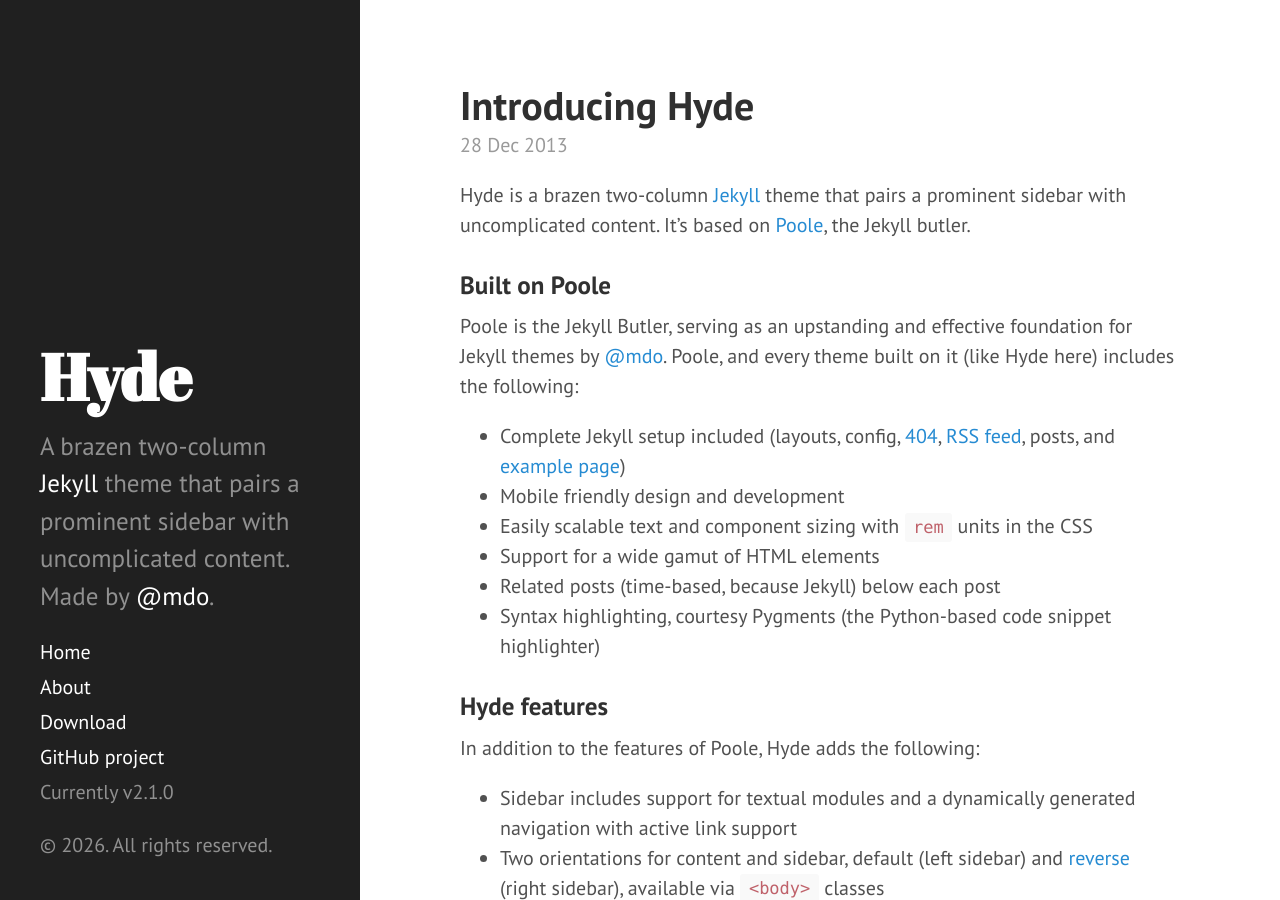
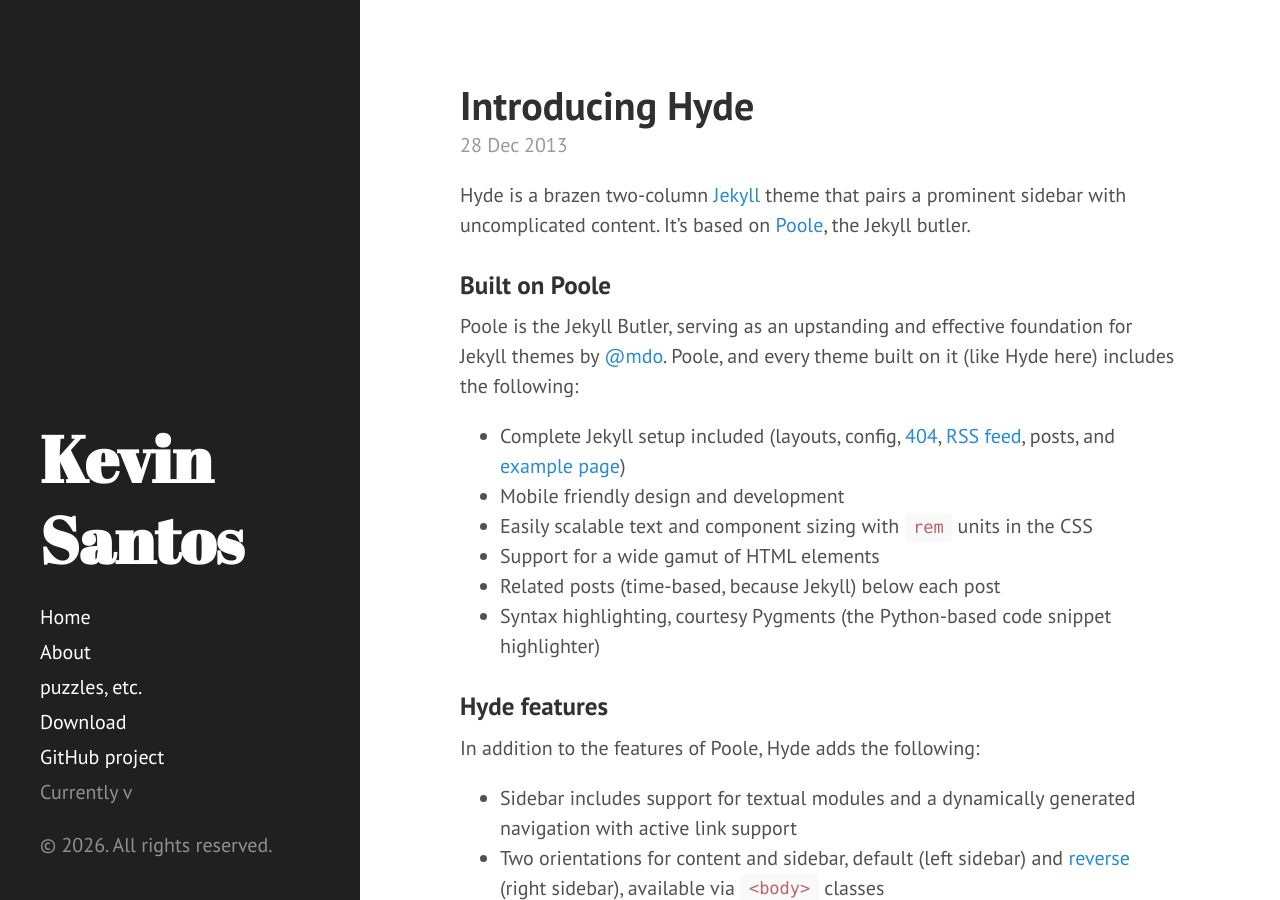
Before and after one commit to kev-santos/kev-santos.github.io, a Jekyll site: the page built from index.html, in a window 1280 px wide and 900 px high. Built offline with Jekyll 4.4.1, drawn with Linux system fonts in a browser that asks for light colours; Markdown is read by kramdown in place of the engine named in the settings; the list of posts is cut into pages by our own code.

Commit message:
added own content

```diff
--- a/_config.yml
+++ b/_config.yml
@@ -6,22 +6,22 @@ highlighter:      pygments
 permalink:        pretty
 
 # Setup
-title:            Hyde
-tagline:          'A Jekyll theme'
-description:      'A brazen two-column <a href="http://jekyllrb.com" target="_blank">Jekyll</a> theme that pairs a prominent sidebar with uncomplicated content. Made by <a href="https://twitter.com/mdo" target="_blank">@mdo</a>.'
-url:              http://hyde.getpoole.com
+title:            Kevin Santos
+tagline:          'getting by'
+description:      ''
+url:              https://kev-santos.github.io
 baseurl:          /
 
 author:
-  name:           'Mark Otto'
-  url:            https://twitter.com/mdo
+  name:           'Kevin Santos'
+  url:            https://kev-santos.github.io
 
 gems:                [jekyll-paginate]
 paginate:            5
 paginate_path:       "page:num"
 
 # Custom vars
-version:          2.1.0
+# version:          2.1.0
 
-github:
-  repo:           https://github.com/poole/hyde
+#github:
+#  repo:           https://github.com/poole/hyde
```
Also changed, not shown: puzzles.md (added, +34 -0 lines), README.md.
